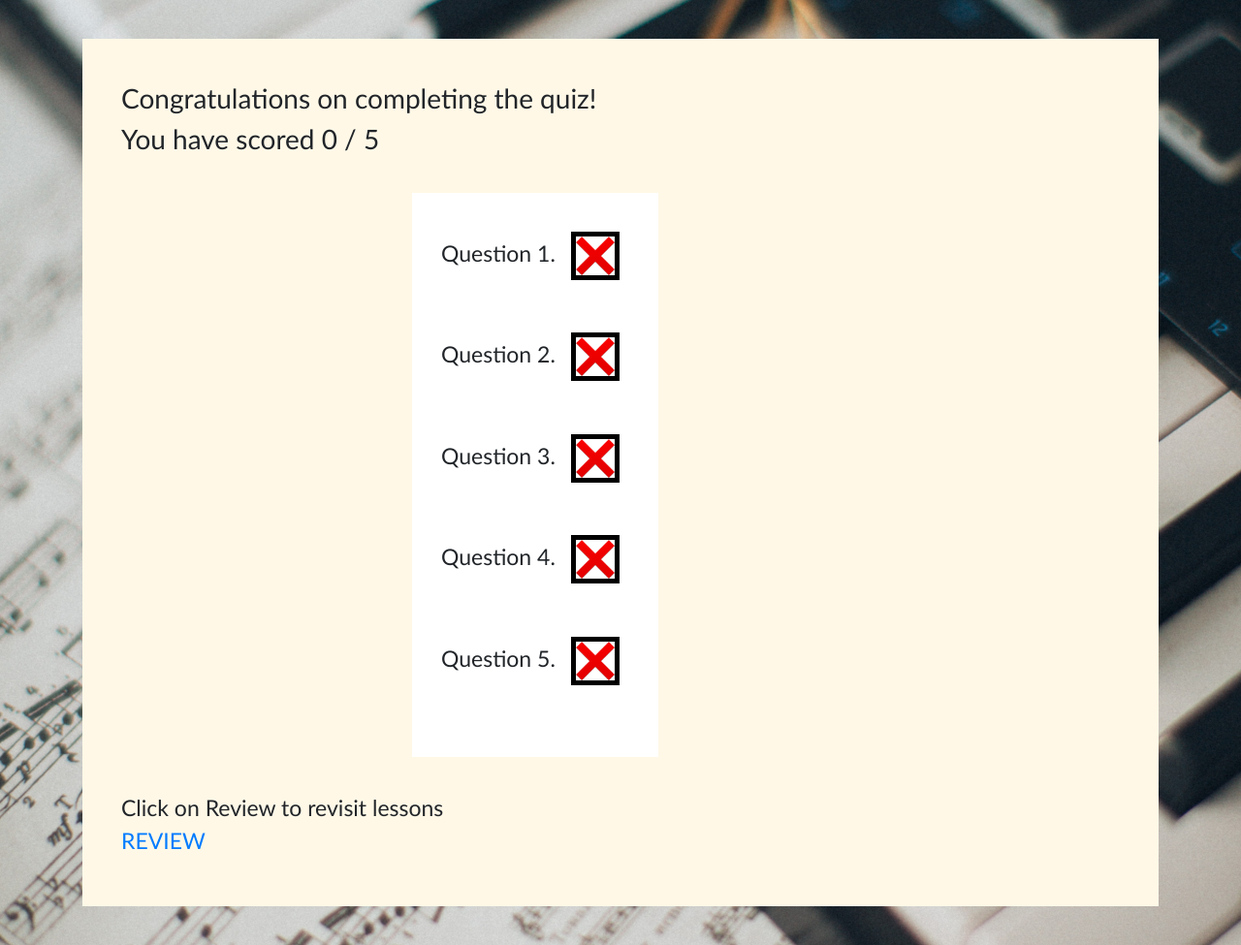
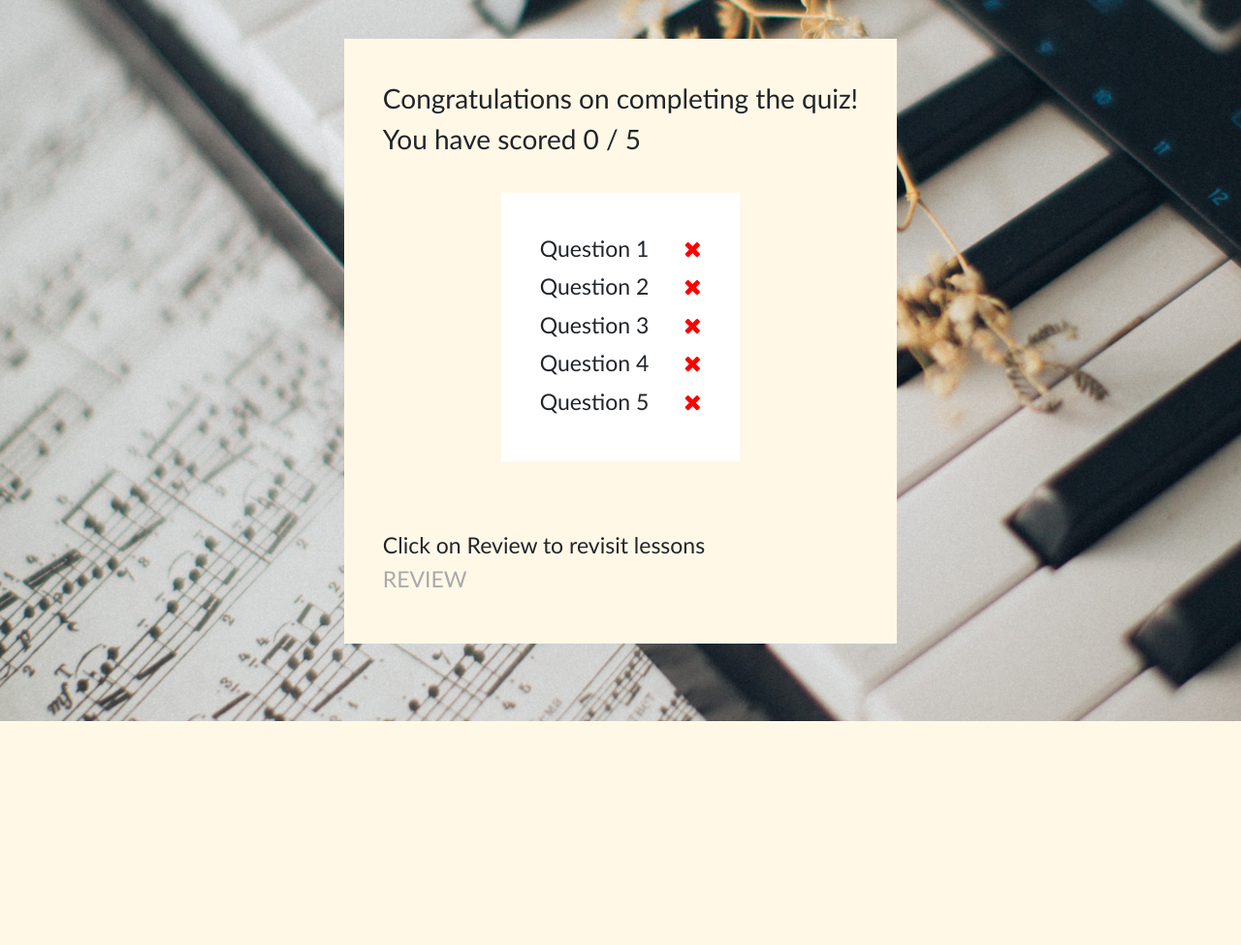
Before and after one commit to Aishwarya404/Read-Sheet-Music, a Flask app: page /result in a window 1280 px wide. Shown: the part 56-1031 px from the top of the page at 97% size. After the commit the page ends 800 px from the top, so only its background shows below. Run offline with Flask 2, Linux system fonts and the light colour scheme; some libraries are stand-ins or nearby versions.

Commit message:
Result page UI and quiz colors

```diff
--- a/static/layout.css
+++ b/static/layout.css
@@ -1,7 +1,5 @@
 body {
-    /* background-color: palevioletred; */
     background-image: url('./pictures/keys.jpg');
-    /* background-size: 2000px 2000px; */
     background-size: cover;
     background-position:50% 50%;
 }
--- a/static/result.css
+++ b/static/result.css
@@ -1,4 +1,5 @@
 #result-content {
+    width: fit-content;
     padding: 40px;
     padding-bottom: 50px;
     margin-top: 40px;
@@ -10,21 +11,32 @@
 
 #answer {
     background-color: white;
-    text-align: center;
     width: fit-content;
-    padding: 30px;
-    margin-left: 300px;
-
-
+    padding: 40px;
+    margin: auto;
 }
 
 .main-text {
     font-size: 28px !important;
 }
 
-.qImage {
-    width: 50px;
-    height: 50px;
-    border: 5px solid black;
-    margin: 10px
+.right-wrong {
+    padding-bottom: 5px;
 }
+
+i {
+    padding-left: 30px;
+    font-size: 30px;
+}
+
+.fa-check {
+    color: green;
+}
+
+.fa-close {
+    color: red;
+}
+
+a {
+    color: darkgray;
+}
--- a/static/result.js
+++ b/static/result.js
@@ -3,23 +3,19 @@ function show_answers() {
         console.log(ind)
         console.log(question_data[ind])
         if (right_ans[ind-1]){
-            var $div =  $("<div> Question " + ind + ". <img src = '/static/pictures/check.png' class='qImage'> </div>")
-            console.log("R")
+            var $div =  $("<div class='right-wrong'> Question " + ind + " <i class='fa fa-check'></i> </div>")
         }
         else{
-            var $div =  $("<div> Question " + ind + ". <img src = '/static/pictures/cross.png' class='qImage'> </div>")
-            console.log("W")
+            var $div =  $("<div class='right-wrong'> Question " + ind + " <i class='fa fa-close'></i> </div>")
         }
+        $(".answer").append($div)
+    }
+}
 
-        $(".answer").append($div)
-        $(".answer").append("<br>")
-    }
-
-}
 function show_review_block() {
     let $div = $(`<div> Click on Review to revisit lessons </div>`);
     $("#result-content").append($div)
-    let $link = $(`<div class="link"> <a href="/"> REVIEW </a> </div>`);
+    let $link = $(`<div class="links"> <a href="/"> REVIEW </a> </div>`);
     $("#result-content").append($link)
 }
 
--- a/templates/result.html
+++ b/templates/result.html
@@ -21,6 +21,7 @@
     <br>
     <div class = "answer" id = "answer"></div>
     <br>
+    <br>
 </div>
 
 {% endblock %}
```
Also changed, not shown: static/pictures/leafs.jpg (deleted).
